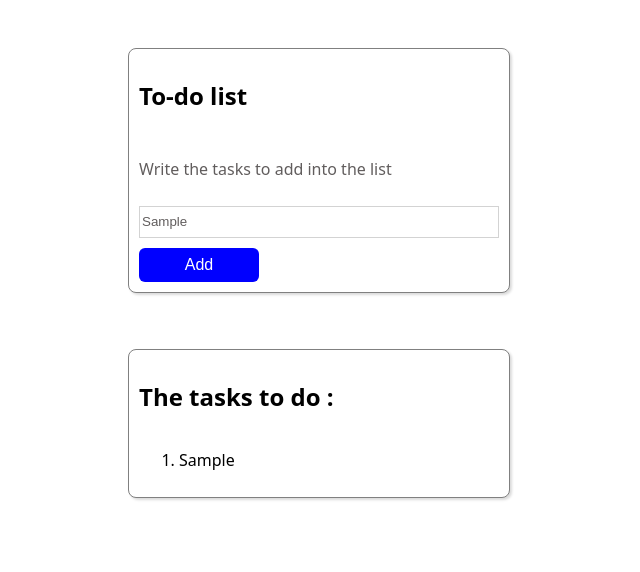
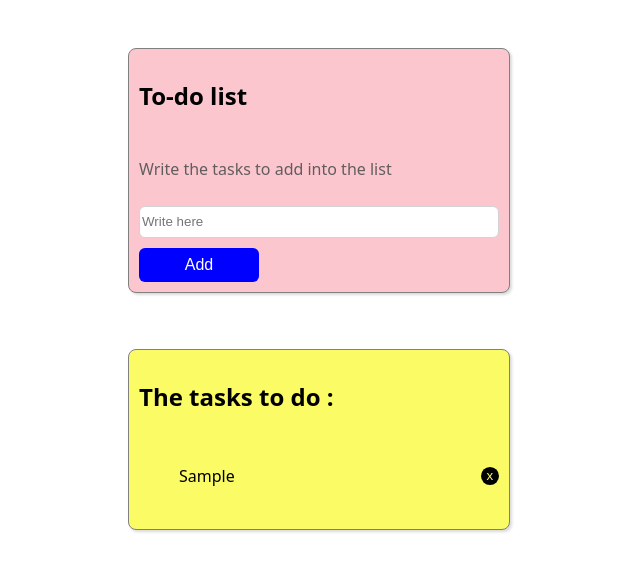
Before and after one commit to aniketdogra09/to-do-list, a plain HTML site: page index.html in a window 1280 px wide. Both pictures are taken after typing "Sample" into the empty fields and a click on the button "Add". Shown: the whole page, without its empty margins (321-961 px from the left). Drawn offline with Linux system fonts and the light colour scheme.

Commit message:
Commit 2
changes made in the display of the list - colors are added. A js functionality to remove a task via x button is added to the list.

```diff
--- a/app.js
+++ b/app.js
@@ -5,13 +5,25 @@ document.addEventListener('DOMContentLoaded',()=>{
     addButton.addEventListener('click',()=>{
         const taskToAdd=document.getElementById('task');
         const taskText=taskToAdd.value.trim();
-        console.log(taskText);
-
         if(taskText != ''){
             const newTask=document.createElement('li');
-            newTask.textContent=taskText;
+            newTask.classList.add('task-added');
+
+            const deleteButton=document.createElement('button');
+            deleteButton.textContent='x';
+            deleteButton.classList.add('btn-delete');
+            deleteButton.addEventListener('click',()=>{
+                listOfTasks.removeChild(newTask);
+            });
+
+            const taskTextWrapper=document.createElement('p');
+            taskTextWrapper.textContent=taskText;
+
+            newTask.appendChild(taskTextWrapper);
+            newTask.appendChild(deleteButton);
             listOfTasks.appendChild(newTask);
-            taskToAdd='';
+
+            taskToAdd.value='';
         }
     });
 
--- a/style.css
+++ b/style.css
@@ -17,7 +17,7 @@
     width: 360px;
     padding: 10px;
     box-shadow: rgba(0, 0, 0, 0.15) 1.95px 1.95px 2.6px;
-    background-color: white;
+    background-color: rgb(252, 198, 206);
 }
 
 .container-header{
@@ -34,7 +34,8 @@
 .task-text{
     height: 28px;
     color: rgb(97, 93, 93);
-    border: 1px solid lightgrey
+    border: 1px solid lightgrey;
+    border-radius: 6px;
 }
 
 .btn{
@@ -50,6 +51,9 @@
 }
 
 
+ol{
+    list-style-type: decimal;
+}
 
 .task-list{
     display: flex;
@@ -58,7 +62,23 @@
     border-radius: 8px;
     padding: 10px;
     width: 360px;
-    box-shadow: rgba(0, 0, 0, 0.15) 1.95px 1.95px 2.6px;
-    background-color: white;
+    box-shadow: rgba(0, 0, 0, 0.15) 2px 2px 3px;
+    background-color: rgb(251, 251, 102);
 
 }
+
+.task-added{
+    display: flex;
+    flex-direction: row;
+    align-items: center;
+    justify-content: space-between;
+}
+
+li .btn-delete{
+    border: none;
+    border-radius: 50%;
+    background-color: black;
+    color: rgb(251, 251, 102);
+    padding: 1.6px 5.8px;
+    text-align: center;
+}
```
Also changed, not shown: notes.txt.
